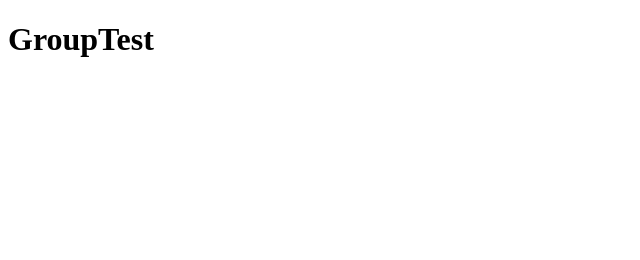
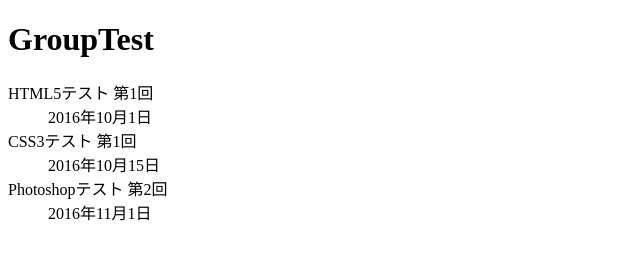
Before and after one commit to zdKingdom/groupTest, a plain HTML site: page index.html in a window 1280 px wide. Shown: the whole page, without its empty margins (0-640 px from the left). Drawn offline with Linux system fonts and the light colour scheme.

Commit message:
topics追加

```diff
--- a/index.html
+++ b/index.html
@@ -6,5 +6,15 @@
 </head>
 <body>
 	<h1>GroupTest</h1>
+
+	<dl>
+	<dt>HTML5テスト 第1回</dt>
+	<dd>2016年10月1日</dd>
+	<dt>CSS3テスト 第1回</dt>
+	<dd>2016年10月15日</dd>
+	<dt>Photoshopテスト 第2回</dt>
+	<dd>2016年11月1日</dd>
+</dl>
+
 </body>
 </html>
```
